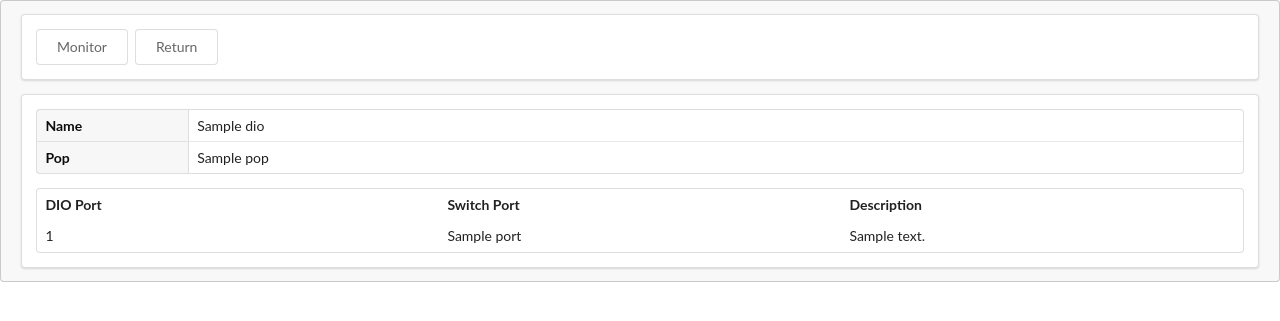
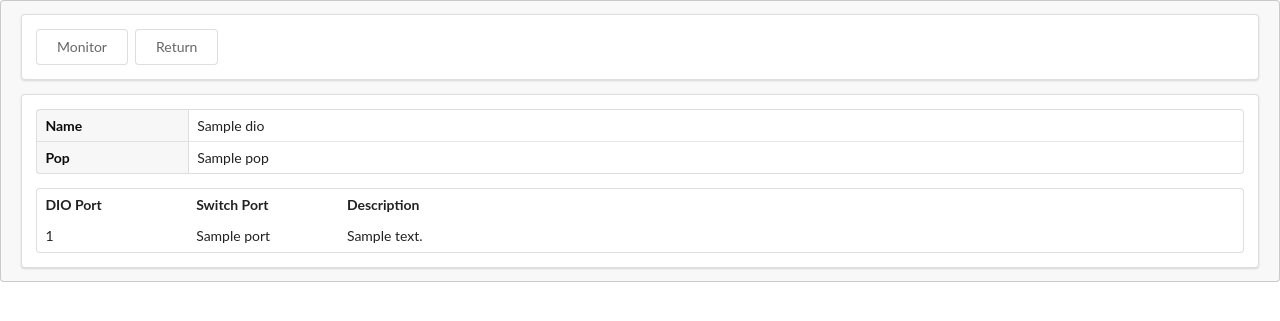
Before and after one commit to diegogslomp/monitor, a Django app: template templates/monitor/dio_detail.html in a window 1280 px wide. Shown: the top 321 px of the page. Run offline with Django 3.2, Linux system fonts and the light colour scheme; the template is opened without the code that fills it: most values are stand-ins (such as "Sample title", 1, 10 or a date in 2020).

Commit message:
change wide columns

```diff
--- a/templates/monitor/dio_detail.html
+++ b/templates/monitor/dio_detail.html
@@ -21,12 +21,12 @@
     </table>
 
 
-    <table class="ui fixed single line very compact striped table">
+    <table class="ui fixed single line very compact selectable striped table">
       <tbody>
         {% if fibra_list.count > 0 %}
         <thead>
-          <td><strong>DIO Port</strong></td>
-          <td><strong>Switch Port</strong></td>
+          <td class="two wide column"><strong>DIO Port</strong></td>
+          <td class="two wide column"><strong>Switch Port</strong></td>
           <td><strong>Description</strong></td>
         </thead>
         {% for fibra in fibra_list %}
--- a/templates/monitor/dio_list.html
+++ b/templates/monitor/dio_list.html
@@ -3,8 +3,8 @@
 <table class="ui fixed single line very compact striped table">
   <thead>
     <tr>
-      <th class><strong>DIO</strong></th>
-      <th class><strong>POP</strong></th>
+      <th class="five wide column"><strong>DIO</strong></th>
+      <th><strong>POP</strong></th>
     </tr>
   </thead>
   <tbody>
--- a/templates/monitor/host_detail.html
+++ b/templates/monitor/host_detail.html
@@ -52,11 +52,11 @@
       <i class="database icon"></i>
       Last Host Logs
     </h4>
-    <table class="ui very compact single line table">
+    <table class="ui very compact single line selectable table">
       <tbody>
         {% if host.hostlog_set.count > 0 %}
         <thead>
-          <td><strong>Status Info</strong></td>
+          <td class="two wide column"><strong>Status Info</strong></td>
           <td><strong>Last Status Change</strong></td>
         </thead>
         {% for log in host.hostlog_set.all|dictsortreversed:"status_change" %}
```
